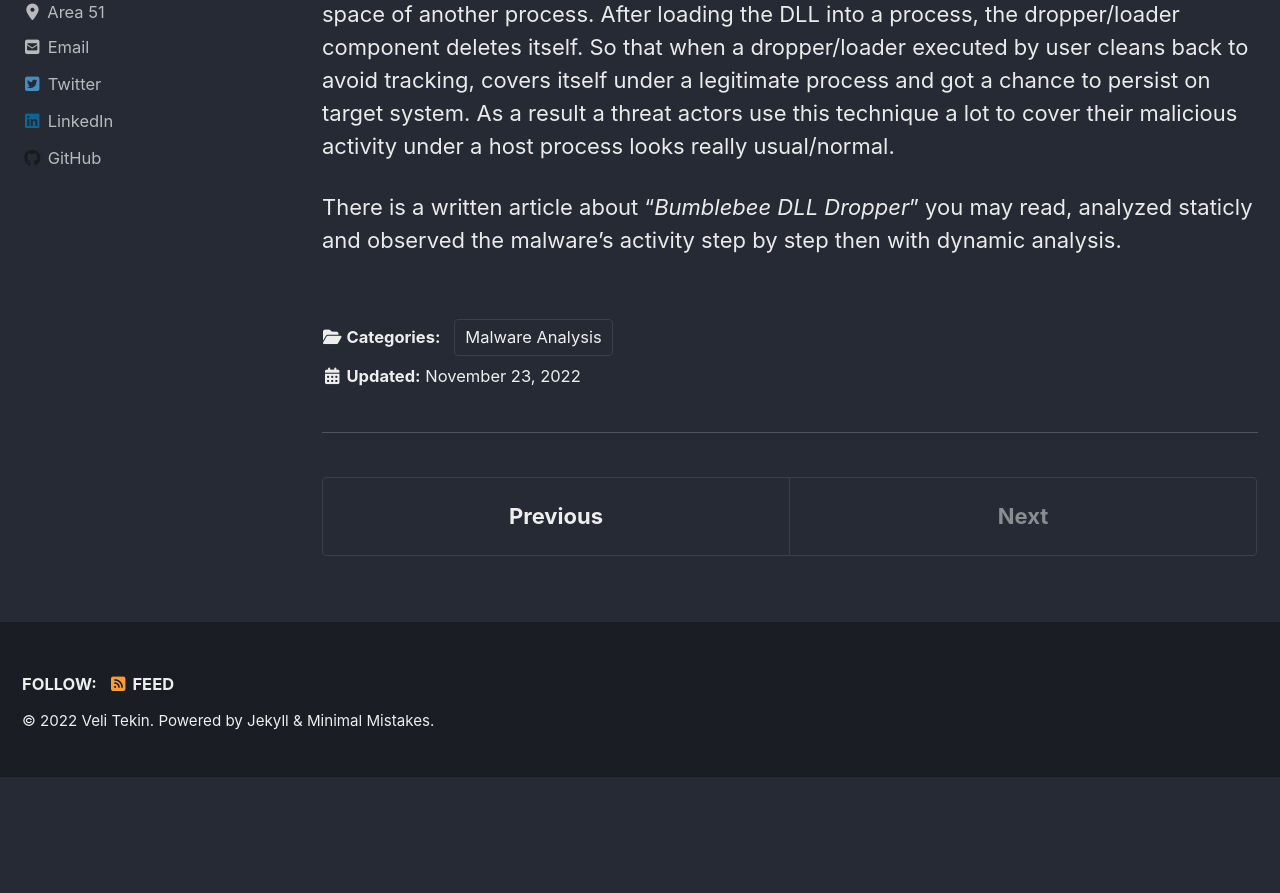
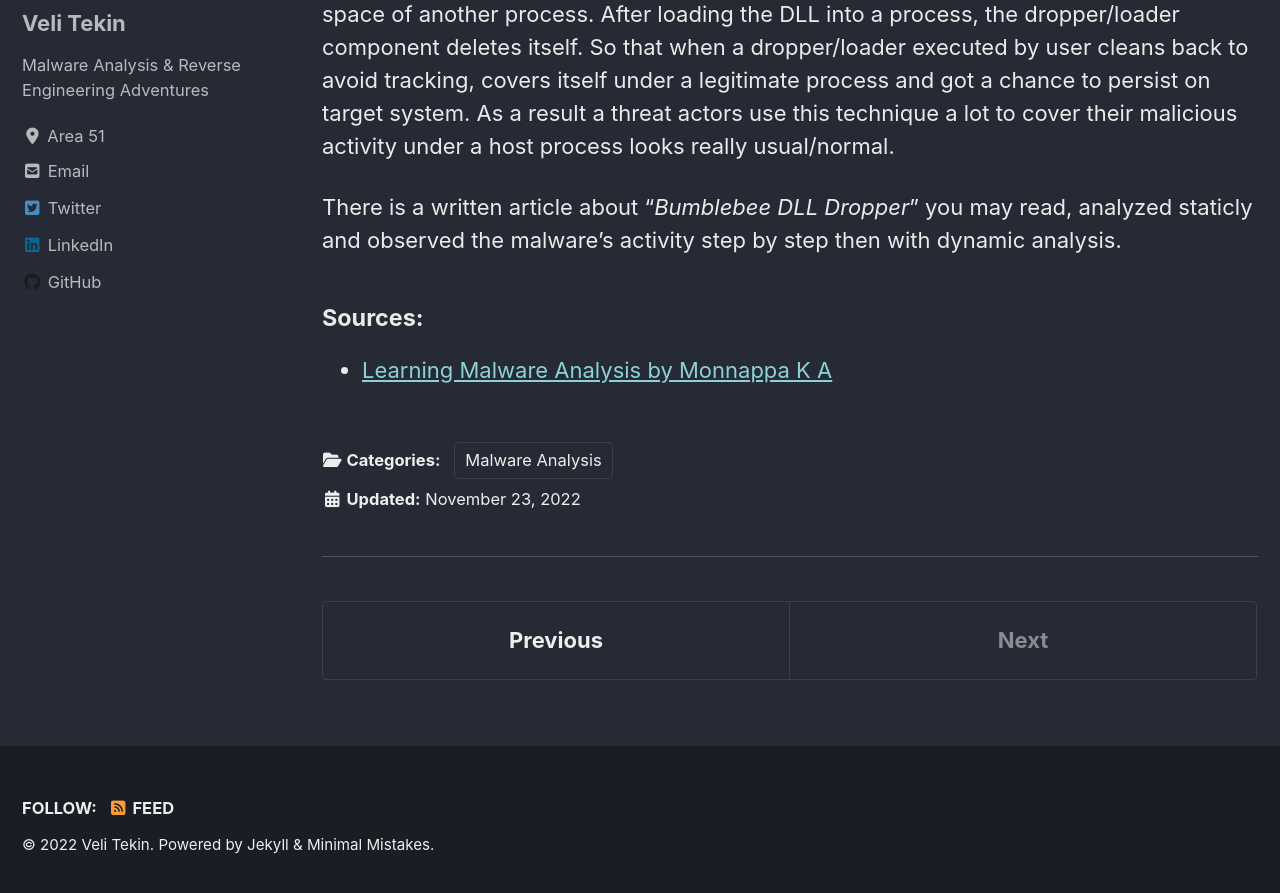
Before and after one commit to vvelitkn/vvelitkn.com, a Jekyll site: the page built from _posts/Malware-Analysis/2022-11-23-Why-attackers-particularly-use-DLLs.md, in a window 1280 px wide and 900 px high, scrolled down 1371 px. Shown: the top 893 px of the window. Built offline with Jekyll 4.4.1, drawn with Linux system fonts in a browser that asks for light colours; cached includes are drawn as plain includes; nearby versions of some CDN libraries; before the commit the page ends 2148 px from its top, so only the background shows below that.

Commit message:
Update 2022-11-23-Why-attackers-particularly-use-DLLs.md

```diff
--- a/_posts/Malware-Analysis/2022-11-23-Why-attackers-particularly-use-DLLs.md
+++ b/_posts/Malware-Analysis/2022-11-23-Why-attackers-particularly-use-DLLs.md
@@ -20,3 +20,6 @@
 Most malware samples drop or download a malicious DLL, and load the DLL into memory space of another process. After loading the DLL into a process, the dropper/loader component deletes itself. So that when a dropper/loader executed by user cleans back to avoid tracking, covers itself under a legitimate process and got a chance to persist on target system. As a result a threat actors use this technique a lot to cover their malicious activity under a host process looks really usual/normal.
 
 There is a written article about "*Bumblebee DLL Dropper*" you may read, analyzed staticly and observed the malware's activity step by step then with dynamic analysis.
+
+#### Sources:
+- [Learning Malware Analysis by Monnappa K A](https://www.oreilly.com/library/view/learning-malware-analysis/9781788392501/2f96c119-d568-4dbd-9209-c28d5377320e.xhtml)
```
